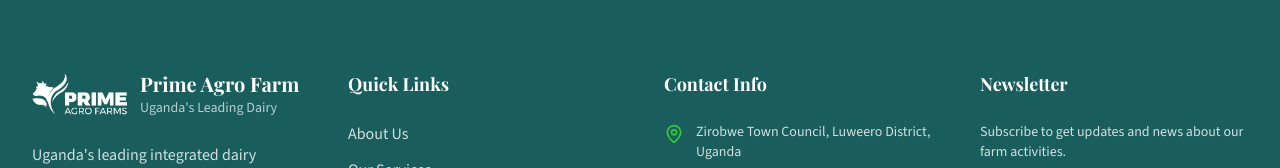
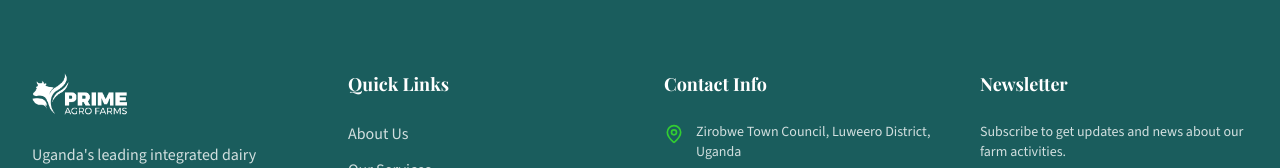
Before and after one commit to primeagrofarms-web/prime-agrofarms-website, a Next.js app: page / in a window 1280 px wide. Shown: the part 4242-4410 px from the top of the page. Built offline with nearby package versions, Linux system fonts and the light colour scheme.

Commit message:
Auto-sync after agent response

```diff
--- a/src/components/Footer.tsx
+++ b/src/components/Footer.tsx
@@ -71,10 +71,6 @@ export function Footer() {
                   fill
                   className="object-contain brightness-0 invert"
                 />
-              </div>
-              <div>
-                <h3 className="text-xl font-bold">Prime Agro Farm</h3>
-                <p className="text-sm text-white/70">Uganda&apos;s Leading Dairy</p>
               </div>
             </div>
             <p className="text-white/80 leading-relaxed">
```
